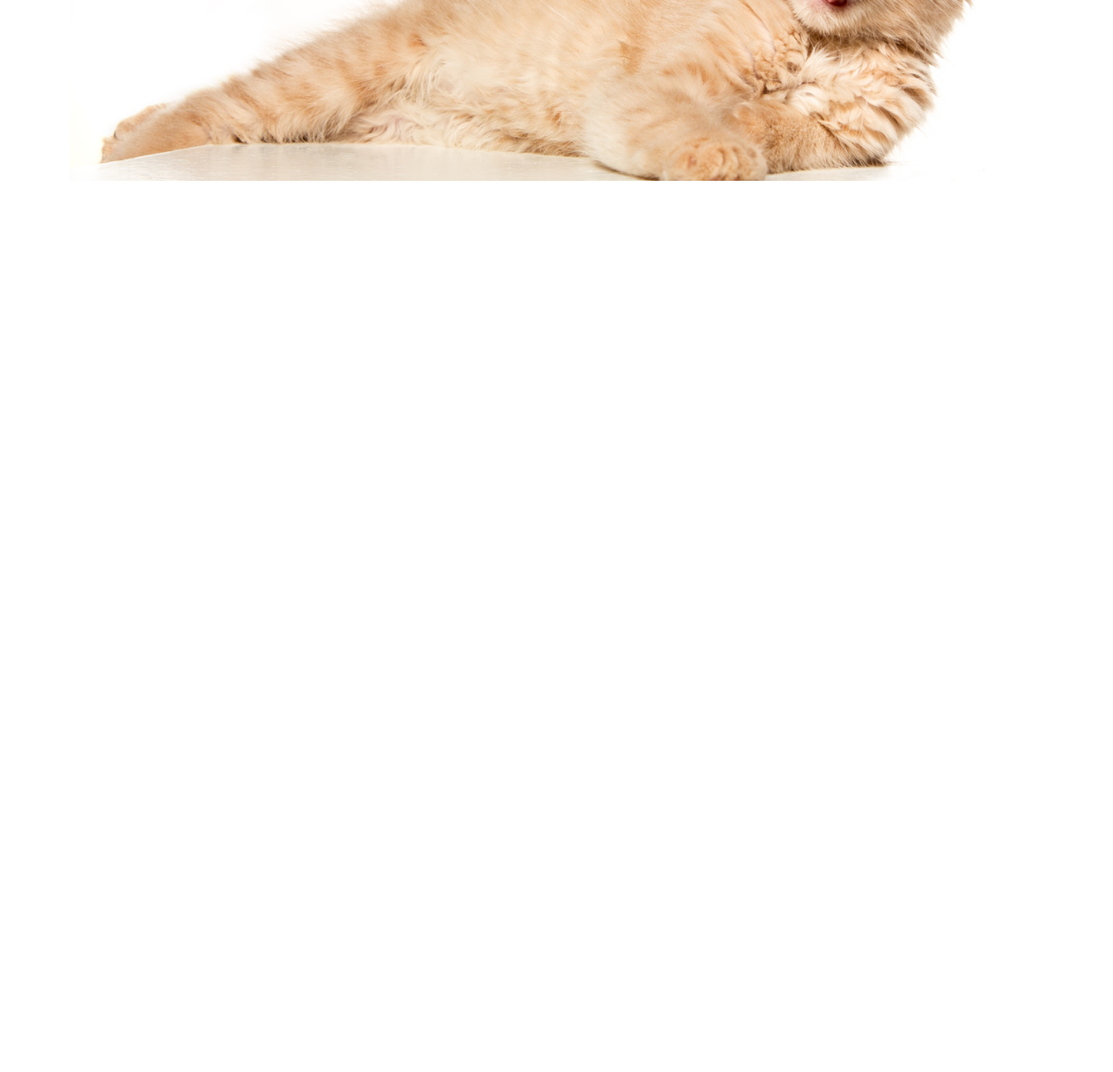
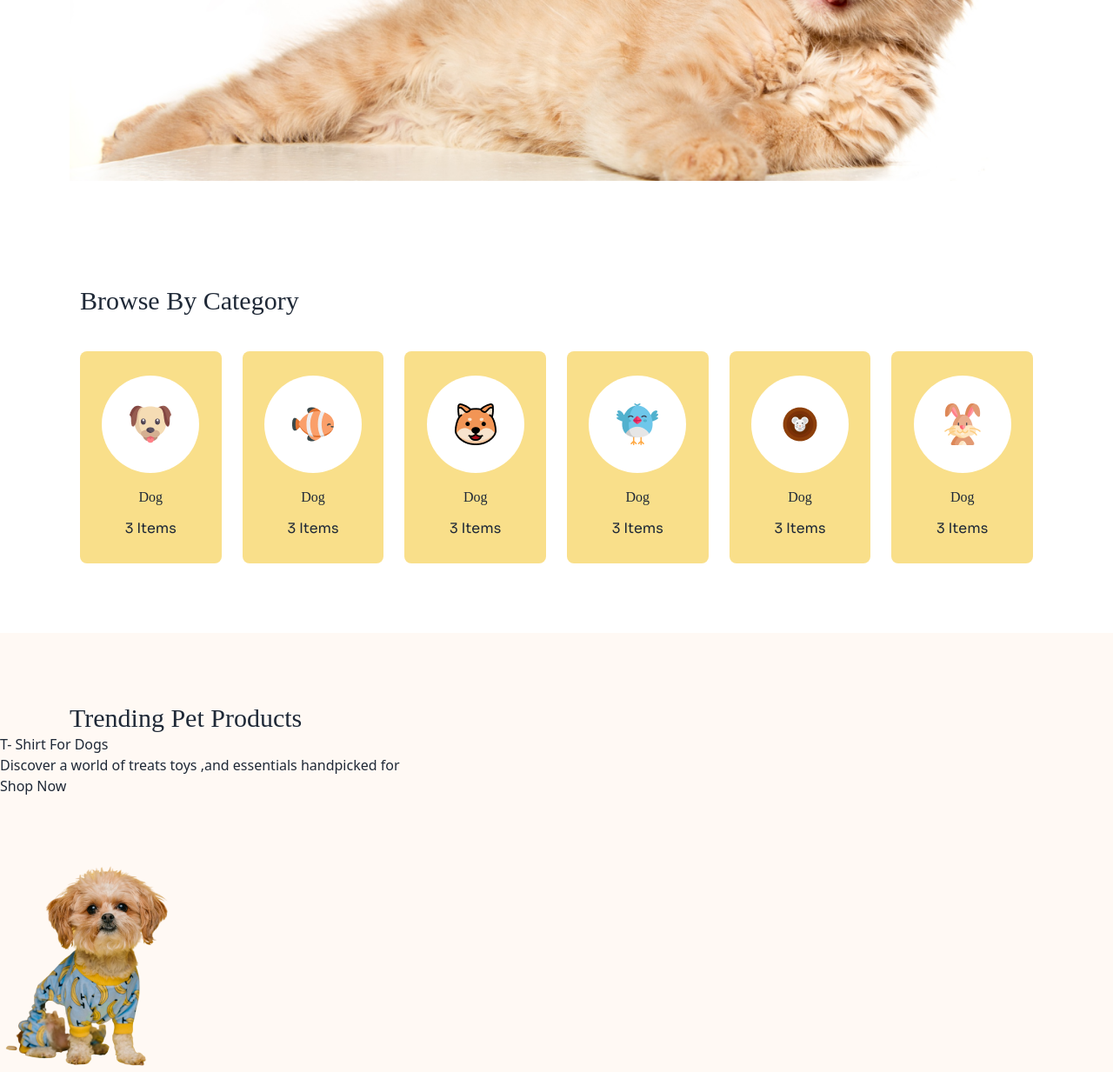
Before and after one commit to Ahnaf-221B/Pet-Shop-, a plain HTML site: page index.html in a window 1280 px wide. Shown: the part 500-1733 px from the top of the page at 87% size. Before the commit the page ends 800 px from the top, so only its background shows below. Drawn offline with nearby package versions, Linux system fonts and the light colour scheme; a web font is replaced by a local one.

Commit message:
category

```diff
--- a/index.html
+++ b/index.html
@@ -50,7 +50,7 @@
 			.animate-typing {
 				display: inline-block;
 				width: 0;
-				animation: typing 3s steps(40, end) infinite;
+				animation: typing 7s steps(40, end) infinite;
 			}
 		</style>
 	</head>
@@ -120,20 +120,21 @@
 				<img
 					src="c1-assets/cat-big.png"
 					alt="Cute cat"
-					class="relative object-contain mt-[150px] md:-mt-20 md:w-full"
+					class="relative object-contain mt-[170px] md:-mt-20 md:w-full"
 				/>
 
 				<!-- Text Overlay -->
-				<div class="absolute md:pl-10 overflow-hidden whitespace-nowrap animate-typing">
+				<div
+					class="absolute md:pl-10 overflow-hidden whitespace-nowrap animate-typing"
+				>
 					<h1 class="text-3xl pl-2 pt-5 adlam md:text-5xl md:leading-tight">
 						Pamper Your Pet, <br />
 						Because They Deserve <br />
 						the Best
 					</h1>
-					<p class="mt-4 pl-2 pr-10 sora leading-6">
-						Discover a world of treats, toys, and essentials handpicked <br> for your
-						furry friends.
-						Shop now and make tails wag with joy!
+					<p class="m-2 sora leading-6">
+						Discover a world of treats, toys, and essentials handpicked <br />
+						for your furry friends. Shop now and make tails wag with joy!
 					</p>
 					<button
 						class="mt-6 ml-2 bg-yellow-400 px-6 py-3 rounded-lg font-semibold"
@@ -144,7 +145,108 @@
 			</div>
 		</header>
 
-		<main></main>
+		<main>
+			<!--Category-->
+			<section class="ml-3 mr-3 mt-10 md:pl-20 md:pr-20">
+				<h2 class="adlam text-3xl mb-10">Browse By Category</h2>
+				<div
+					class="grid grid-cols-2 md:grid md:grid-cols-6 justify-center items-center text-center gap-6"
+				>
+					<div
+						class="bg-[#F9DF8A] py-7 px-3 flex flex-col justify-center items-center rounded-lg leading-6"
+					>
+						<div
+							class="rounded-full bg-white w-28 h-28 flex flex-col justify-center items-center"
+						>
+							<img class="" src="c1-assets/dog-cartoon.png" alt="" />
+						</div>
+
+						<h3 class="adlam mt-4">Dog</h3>
+						<p class="sora mt-3">3 Items</p>
+					</div>
+                    <div
+						class="bg-[#F9DF8A] py-7 px-3 flex flex-col justify-center items-center rounded-lg leading-6"
+					>
+						<div
+							class="rounded-full bg-white w-28 h-28 flex flex-col justify-center items-center"
+						>
+							<img class="" src="c1-assets/fish-cartoon.png" alt="" />
+						</div>
+
+						<h3 class="adlam mt-4">Dog</h3>
+						<p class="sora mt-3">3 Items</p>
+					</div>
+                    <div
+						class="bg-[#F9DF8A] py-7 px-3 flex flex-col justify-center items-center rounded-lg leading-6"
+					>
+						<div
+							class="rounded-full bg-white w-28 h-28 flex flex-col justify-center items-center"
+						>
+							<img class="" src="c1-assets/cat-cartoon.png" alt="" />
+						</div>
+
+						<h3 class="adlam mt-4">Dog</h3>
+						<p class="sora mt-3">3 Items</p>
+					</div>
+                    <div
+						class="bg-[#F9DF8A] py-7 px-3 flex flex-col justify-center items-center rounded-lg leading-6"
+					>
+						<div
+							class="rounded-full bg-white w-28 h-28 flex flex-col justify-center items-center"
+						>
+							<img class="" src="c1-assets/bird-cartoon.png" alt="" />
+						</div>
+
+						<h3 class="adlam mt-4">Dog</h3>
+						<p class="sora mt-3">3 Items</p>
+					</div>
+                    <div
+						class="bg-[#F9DF8A] py-7 px-3 flex flex-col justify-center items-center rounded-lg leading-6"
+					>
+						<div
+							class="rounded-full bg-white w-28 h-28 flex flex-col justify-center items-center"
+						>
+							<img class="" src="c1-assets/mouse-cartoon.png" alt="" />
+						</div>
+
+						<h3 class="adlam mt-4">Dog</h3>
+						<p class="sora mt-3">3 Items</p>
+					</div>
+                    <div
+						class="bg-[#F9DF8A] py-7 px-3 flex flex-col justify-center items-center rounded-lg leading-6"
+					>
+						<div
+							class="rounded-full bg-white w-28 h-28 flex flex-col justify-center items-center"
+						>
+							<img class="" src="c1-assets/rabbit-cartoon.png" alt="" />
+						</div>
+
+						<h3 class="adlam mt-4">Dog</h3>
+						<p class="sora mt-3">3 Items</p>
+					</div>
+				</div>
+
+			</section>
+
+            <!--pet product-->
+
+            <section class="bg-[#FFF9F4]  mt-20">
+                <h2 class="pl-20 pt-20 adlam text-3xl">Trending Pet Products</h2>
+                <div>
+                    <div class="bg=[#FFF9F4]">
+                        <h2>T- Shirt For Dogs</h2>
+                        <p>Discover a world of treats toys ,and essentials  handpicked for</p>
+                        <button>Shop Now</button>
+                        <div>
+                            <img src="c1-assets/cute-pet-small.png" alt="">
+                        </div>
+                    </div>
+                    <div>
+
+                    </div>
+                </div>
+            </section>
+		</main>
 		<footer></footer>
 	</body>
 </html>
```
